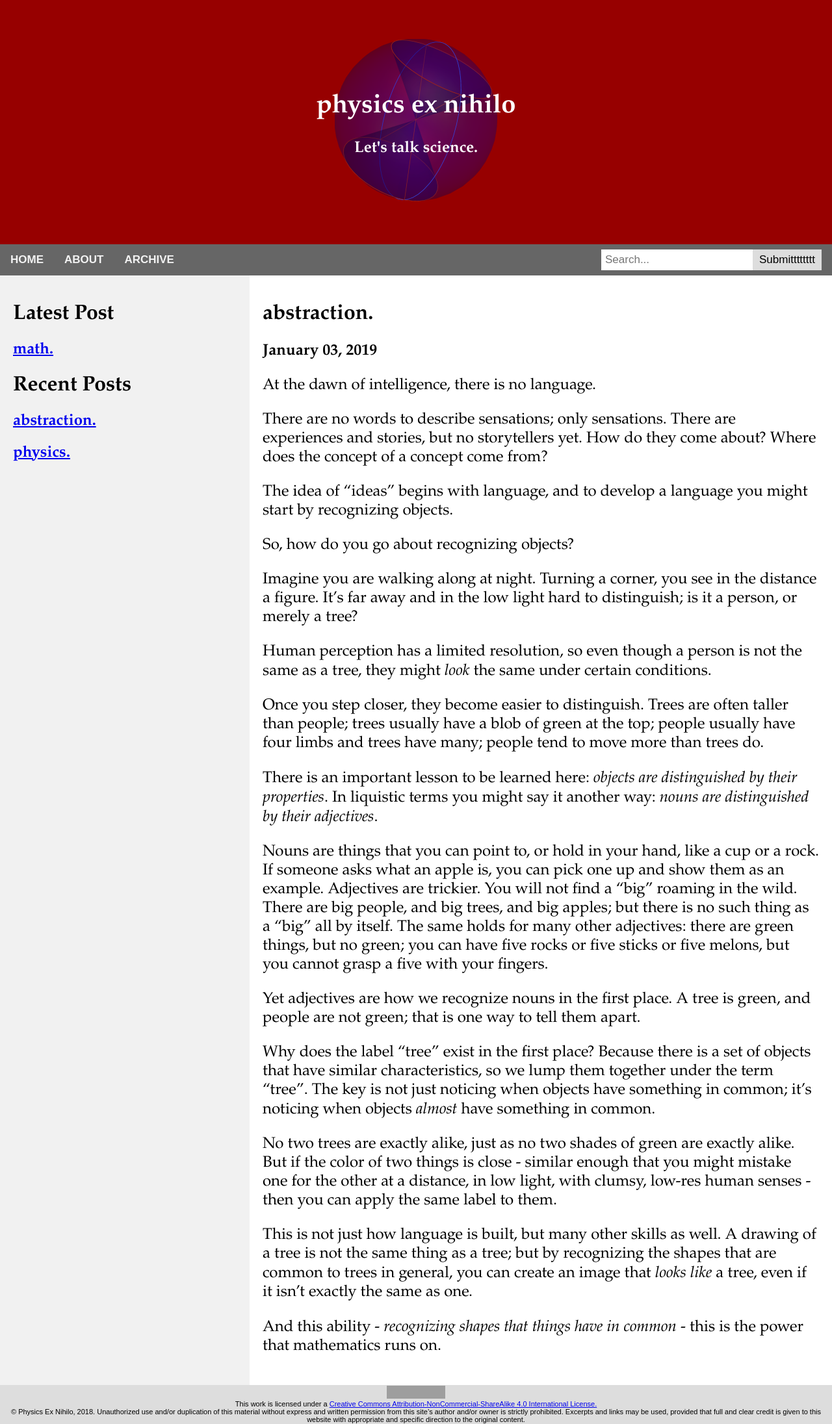
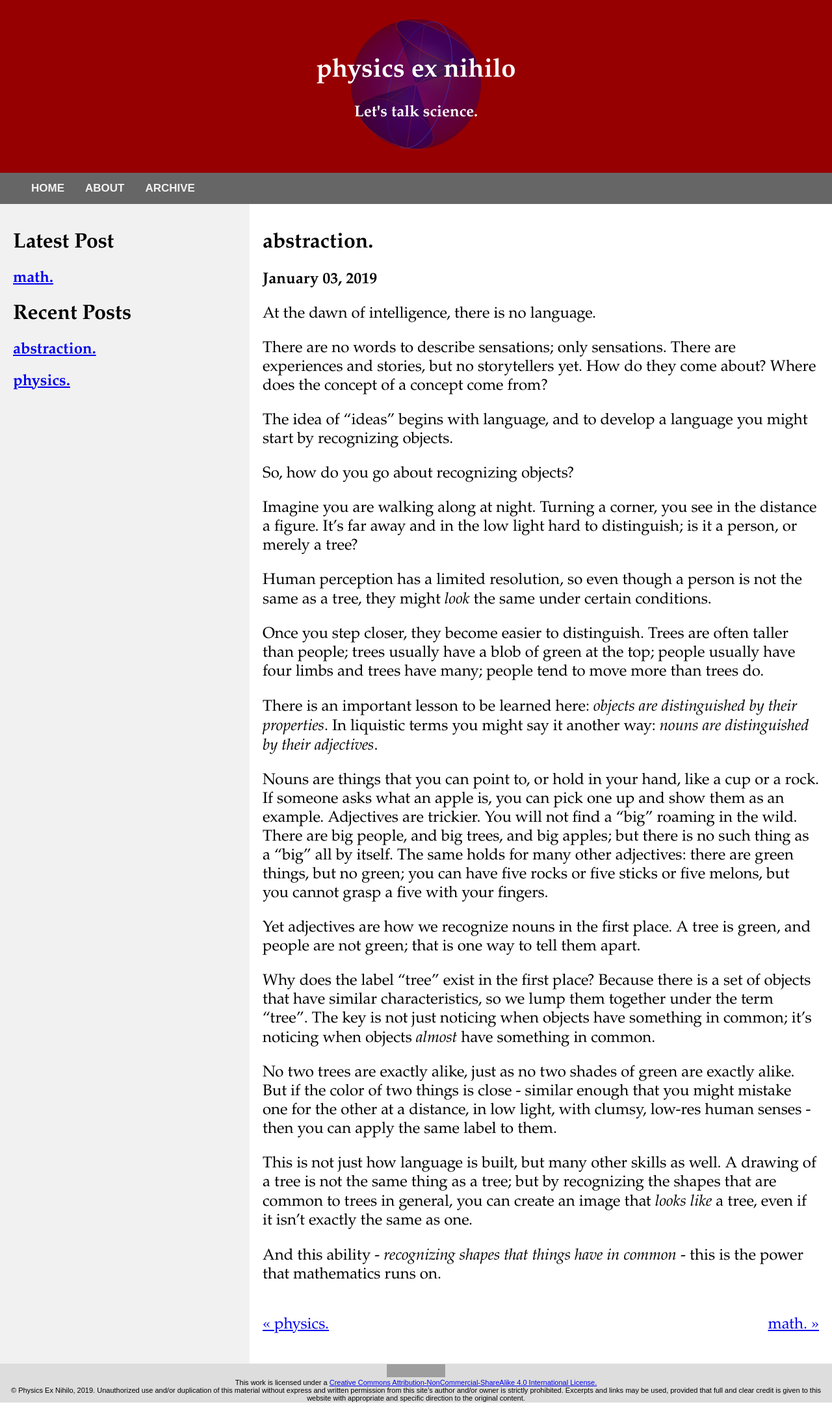
Before and after one commit to physics-ex-nihilo/physics-ex-nihilo.github.io, a Jekyll site: the page built from _posts/2019-01-03-ABSTRACTION.md, in a window 1280 px wide. Shown: the whole page at 65% size. Built offline with Jekyll 4.4.1, drawn with Linux system fonts in a browser that asks for light colours; after the commit the page ends 2159 px from its top, so only the background shows below that; grey boxes are pictures that could not be loaded.

Commit message:
Layout & search tweaks.

```diff
--- a/_layouts/default.html
+++ b/_layouts/default.html
@@ -10,7 +10,7 @@
   <body>
     <div class="header">
 	    <div class="container">
-		    <img src="/favicon2.png" alt="Snow" width="250" height="250">
+		    <img src="/favicon2.png" alt="Snow" width="200" height="200">
 		    <div class="centered">
 		      <h1>physics ex nihilo</h1>
 		      <h2>Let's talk science.</h2>
@@ -19,26 +19,30 @@
 	  </div>
 
     <div class="topnav">
+      <a id="target"></a>
       {% include navigation.html %}
+
+      <!--
 	    <div class="search-container">
         <form action="/action_page.php">
-          <input type="text" placeholder="Search..." name="search">
+          <input type="text" placeholder="Not currently functional!" name="search">
           <button type="submit">Submitttttttt</button>
         </form>
       </div>
+      /-->
     </div>
 
 	  <div class="row">
       <div class="side">
 		    <h1>Latest Post</h1>
 		    {% for post in site.posts limit:1 %}
-		      <a href="{{ post.url }}">
+		      <a href="{{ post.url }}#target">
 		       <h2>{{ post.title }}</h2>
 		     </a>
 		    {% endfor %}
 		    <h1>Recent Posts</h1>
 		    {% for post in site.posts offset:1 limit:2 %}
-		      <a href="{{ post.url }}">
+		      <a href="{{ post.url }}#target">
 		       <h2>{{ post.title }}</h2>
 		     </a>
 		    {% endfor %}
@@ -54,7 +58,7 @@
         <a rel="license" href="http://creativecommons.org/licenses/by-nc-sa/4.0/"><img alt="Creative Commons License" style="border-width:0" src="https://i.creativecommons.org/l/by-nc-sa/4.0/88x31.png" /></a><br />This work is licensed under a <a rel="license" href="http://creativecommons.org/licenses/by-nc-sa/4.0/">Creative Commons Attribution-NonCommercial-ShareAlike 4.0 International License.</a>
 	    </div>
 	    <div>
-	      © Physics Ex Nihilo, 2018. Unauthorized use and/or duplication of this material without express and written permission from this site’s author and/or owner is strictly prohibited. Excerpts and links may be used, provided that full and clear credit is given to this website with appropriate and specific direction to the original content.
+	      © Physics Ex Nihilo, 2019. Unauthorized use and/or duplication of this material without express and written permission from this site’s author and/or owner is strictly prohibited. Excerpts and links may be used, provided that full and clear credit is given to this website with appropriate and specific direction to the original content.
 	    </div>
     </div>
   </body>
--- a/_layouts/post.html
+++ b/_layouts/post.html
@@ -5,3 +5,12 @@ layout: default
 <p><b>{{ page.date | date: "%B %d, %Y" }}</b></p>
 
     {{ content }}
+
+<div class="PageNavigation">
+  {% if page.previous.url %}
+    <a class="prev" href="{{page.previous.url}}">&laquo; {{page.previous.title}}</a>
+  {% endif %}
+  {% if page.next.url %}
+    <a class="next" href="{{page.next.url}}">{{page.next.title}} &raquo;</a>
+  {% endif %}
+</div>
--- a/_sass/main.scss
+++ b/_sass/main.scss
@@ -6,7 +6,7 @@ body {
 
 /* Header/logo Title */
 .header {
-  padding: 60px;
+  padding: 30px;
   text-align: center;
   background: #970000;
   color: white;
@@ -81,6 +81,24 @@ body {
   background: #ccc;
 }
 
+.PageNavigation {
+  font-size: 24px;
+  display: block;
+  width: auto;
+  overflow: hidden;
+}
+
+.PageNavigation a {
+  display: block;
+  width: 50%;
+  float: left;
+  margin: 1em 0;
+}
+
+.PageNavigation .next {
+  text-align: right;
+}
+
 @media screen and (max-width: 600px) {
   .topnav .search-container {
     float: none;
--- a/archive.html
+++ b/archive.html
@@ -7,7 +7,7 @@ title: Archive
 <ul>
   {% for post in site.posts reversed %}
     <li>
-      <h2><a href="{{ post.url }}">{{ post.title }}</a></h2>
+      <h2><a href="{{ post.url }}#target">{{ post.title }}</a></h2>
       <p>{{ post.excerpt }}</p>
     </li>
   {% endfor %}
--- /dev/null
+++ b/google3baaf6a789bc8397.html
@@ -0,0 +1 @@
+google-site-verification: google3baaf6a789bc8397.html
```
Also changed, not shown: 11 other files.
